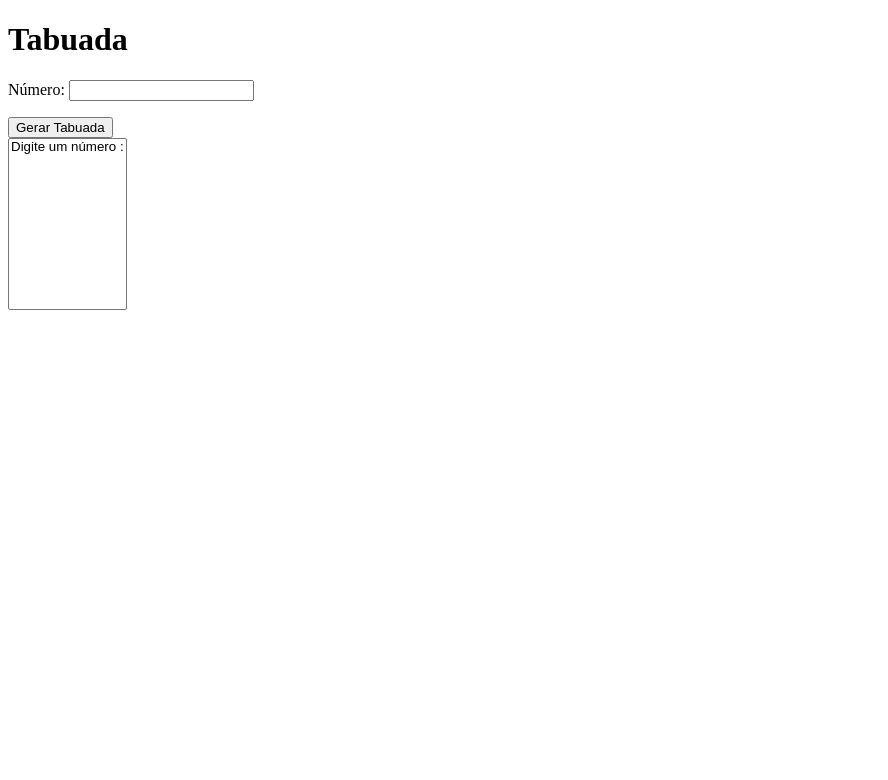
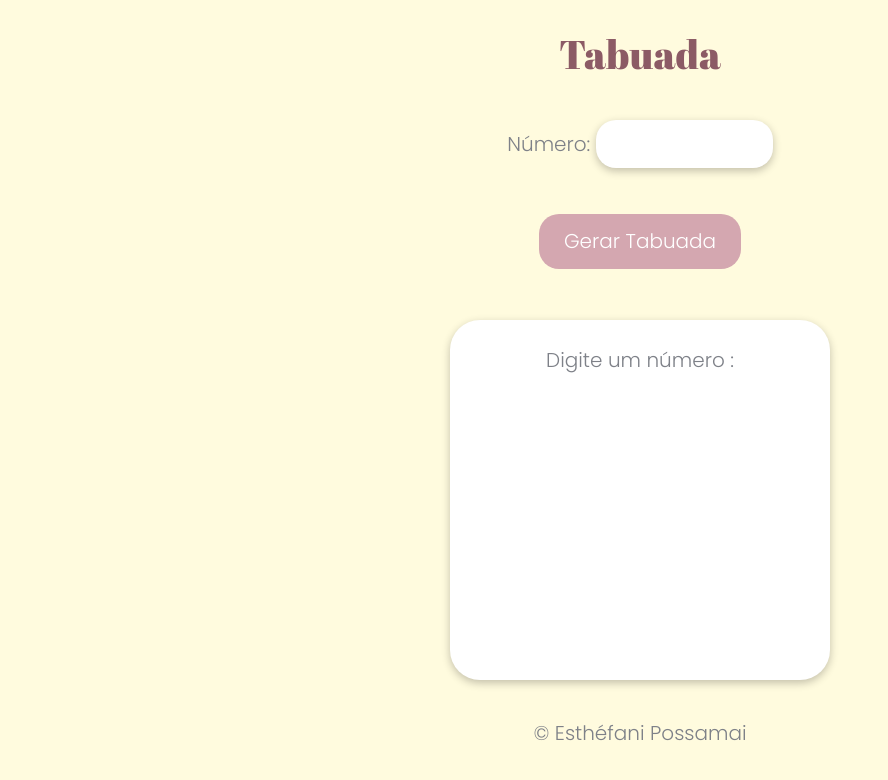
Before and after one commit to Esthefani-Possamai/Atividades-TS-JS, a plain HTML site: page tabuada/index.html in a window 1280 px wide. Shown: the whole page, without its empty margins (0-888 px from the left). Drawn offline with Linux system fonts and the light colour scheme.

Commit message:
finalização, estilização e revisão

```diff
--- a/analisador-de-numero/style.css
+++ b/analisador-de-numero/style.css
@@ -1,4 +1,5 @@
 @import url('https://fonts.googleapis.com/css2?family=Poppins:wght@100;200;300;600&display=swap');
+@import url('https://fonts.googleapis.com/css2?family=Abril+Fatface&display=swap');
 
 body {
     font-size: 20px;
@@ -8,13 +9,28 @@ body {
 }
 
 h1{
-    font-weight: 600;
+    font-weight: 50;
     color: #8C5B65;
+    font-family: 'Abril Fatface', cursive;
 }
 
 p{
     font-weight: 300;
     color: #7E8188;
+}
+
+::-webkit-scrollbar-track {
+    background-color: white;
+}
+
+::-webkit-scrollbar {
+    width: 7px;
+    background: #8C5B65;
+}
+
+::-webkit-scrollbar-thumb {
+    background: #8C5B65;
+    border-radius: 15px;
 }
 
 
@@ -40,12 +56,14 @@ p{
     font-size: 20px;
     cursor: pointer;
     font-weight: 300;
-    color: #7E8188;
+    color: white;
     text-decoration: none;
 }
 
 .finaliza:hover {
     background-color: #FFCFD9;
+    transition: 1s;
+    color: #7E8188;
 }
 
 .lista{
--- a/contador/script.js
+++ b/contador/script.js
@@ -30,10 +30,6 @@ function contar(){
             }
         }
         res.innerHTML += `\u{1F3C1} Fim da contagem!`
-
-
     }
 
-
-
 }
--- a/contador/style.css
+++ b/contador/style.css
@@ -1 +1,82 @@
-aa
+@import url('https://fonts.googleapis.com/css2?family=Poppins:wght@100;200;300;600&display=swap');
+
+@import url('https://fonts.googleapis.com/css2?family=Abril+Fatface&display=swap');
+
+body {
+    font-size: 20px;
+    text-align: center;
+    font-family: 'Poppins', sans-serif;
+    background-color: #fffbde;
+}
+
+h1{
+    font-weight: 50;
+    color: #8C5B65;
+    font-family: 'Abril Fatface', cursive;
+}
+
+p{
+    font-weight: 300;
+    color: #7E8188;
+}
+
+::-webkit-scrollbar-track {
+    background-color: white;
+}
+
+::-webkit-scrollbar {
+    width: 7px;
+    background: #8C5B65;
+}
+
+::-webkit-scrollbar-thumb {
+    background: #8C5B65;
+    border-radius: 15px;
+}
+
+.finaliza{
+    border-radius: 20px;
+    padding: 1% 2%;
+    border: 0 none;
+    outline: 0;
+    background-color: #D4A7B0;
+    margin-bottom: 3%;
+    font-family: 'Poppins', sans-serif;
+    font-size: 20px;
+    cursor: pointer;
+    font-weight: 300;
+    color: white;
+    text-decoration: none;
+    text-align: justify;
+}
+
+.finaliza:hover {
+    background-color: #FFCFD9;
+    transition: 1s;
+    color: #7E8188;
+}
+
+.lista{
+    box-shadow: rgba(0, 0, 0, 0.24) 0px 3px 8px;
+    border-radius: 20px;
+    padding: 1% 2%;
+    width: 40%;
+    border: 0 none;
+    outline: 0;
+    font-weight: 300;
+    color: #7E8188;
+    font-size: 20px;
+    margin-left: 10px;
+}
+
+.passos {
+    display: flex;
+    flex-direction: column;
+}
+
+#res {
+    color:  #7E8188;
+    box-shadow: rgba(0, 0, 0, 0.24) 0px 3px 8px;
+    padding: 15px;
+    margin: 0% 15%;
+}
--- a/tabuada/index.html
+++ b/tabuada/index.html
@@ -5,6 +5,7 @@
     <meta http-equiv="X-UA-Compatible" content="IE=edge">
     <meta name="viewport" content="width=device-width, initial-scale=1.0">
     <link rel="stylesheet" href="style.css">
+    <link rel="shortcut icon" href="/image/123.png" type="image/x-icon">
     <title>Tabuada</title>
 </head>
 <body>
@@ -12,19 +13,24 @@
         <h1>Tabuada</h1>
     </header>
 
+    <main>
         <section>
             <div>
-            <p>Número: <input type="number" name="num" id="txtn"></p>
-            <input type="button" value="Gerar Tabuada" onclick="tabuada()">
+                <p>Número: <input class="lista" type="number" name="num" id="txtn"></p>
+                <input class="finaliza" type="button" value="Gerar Tabuada" onclick="tabuada()">
             </div>
-
-        <div>
+            <div class="select-tabuada">
                 <select style="color: black;" name="tabuada" id="seltab" size="10">
                     <option>Digite um número :</option>
-
                 </select>
             </div>
         </section>
+    </main>
+
+    <footer>
+        <p>&copy; Esthéfani Possamai</p>
+    </footer>
+
 
     <script src="script.js"></script>
 </body>
--- a/tabuada/script.js
+++ b/tabuada/script.js
@@ -2,7 +2,7 @@ function tabuada(){
     let num = document.getElementById('txtn')
     let tab = document.getElementById ('seltab')
 
-    if (num.value.lenght > 0){
+    if (num.value.length > 0){
         let n = Number(num.value)
         let c = 1
         tab.innerHTML = ''
--- a/tabuada/style.css
+++ b/tabuada/style.css
@@ -1 +1,90 @@
-aa
+@import url('https://fonts.googleapis.com/css2?family=Poppins:wght@100;200;300;600&display=swap');
+@import url('https://fonts.googleapis.com/css2?family=Abril+Fatface&display=swap');
+
+body {
+    font-size: 20px;
+    text-align: center;
+    font-family: 'Poppins', sans-serif;
+    background-color: #fffbde;
+}
+
+h1{
+    font-weight: 50;
+    color: #8C5B65;
+    font-family: 'Abril Fatface', cursive;
+}
+
+p, #seltab option{
+    font-weight: 300;
+    color: #7E8188;
+}
+
+::-webkit-scrollbar-track {
+    background-color: transparent !important;
+}
+
+::-webkit-scrollbar {
+    width: 7px;
+    background: transparent;
+}
+
+::-webkit-scrollbar-thumb {
+    background: #8C5B65;
+    border-radius: 15px;
+}
+
+.finaliza{
+    border-radius: 20px;
+    padding: 1% 2%;
+    border: 0 none;
+    outline: 0;
+    background-color: #D4A7B0;
+    margin-bottom: 3%;
+    font-family: 'Poppins', sans-serif;
+    font-size: 20px;
+    cursor: pointer;
+    font-weight: 300;
+    color: white;
+    text-decoration: none;
+    margin: 1% 0%;
+}
+
+.finaliza:hover {
+    background-color: #FFCFD9;
+    transition: 1s;
+    color: #7E8188;
+}
+
+.lista{
+    box-shadow: rgba(0, 0, 0, 0.24) 0px 3px 8px;
+    border-radius: 20px;
+    padding: 1% 2%;
+    width: 10%;
+    border: 0 none;
+    outline: 0;
+    font-weight: 300;
+    color: #7E8188;
+    font-size: 20px;
+    margin: 1% 0%;
+}
+
+#seltab {
+    box-shadow: rgba(0, 0, 0, 0.24) 0px 3px 8px;
+    font-size: 20px;
+    width: 30%;
+    display: block;
+    padding: 2%;
+    font-family: 'Poppins', sans-serif;
+    text-align: center;
+    border: 0 none;
+    outline: 0;
+    font-weight: 300;
+    color: #7E8188;
+    border-radius: 30px;
+}
+
+.select-tabuada {
+    display: flex;
+    justify-content: center;
+    margin: 3% 0%;
+}
```
Also changed, not shown: analisador-de-numero/index.html (+7 -4 lines), contador/index.html (+10 -9 lines), image/123.png (added). Lines whose indentation alone changed are shown as unchanged.
